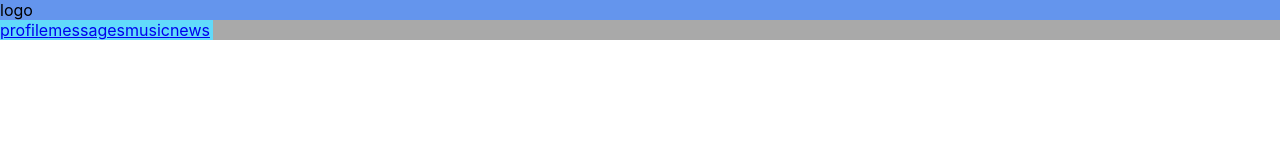
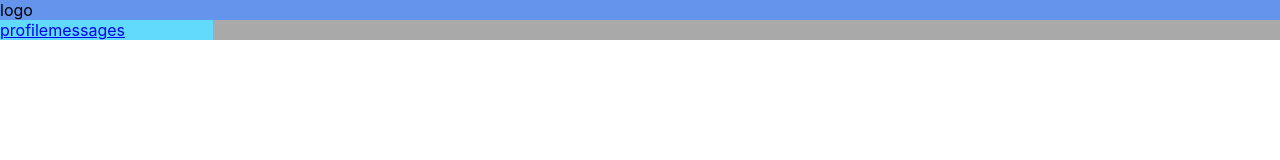
Before and after one commit to gostevVitalii/social-network-react, a React (Create React App) app: page / in a window 1280 px wide. Shown: the top 160 px of the page. Built offline with nearby package versions, Linux system fonts and the light colour scheme.

Commit message:
Changed a to NavLink

```diff
--- a/src/components/Navbar/Navbar.jsx
+++ b/src/components/Navbar/Navbar.jsx
@@ -1,13 +1,14 @@
 import React from 'react';
+import { NavLink } from 'react-router-dom';
 import s from './Navbar.module.css';
 
 const Navbar = () => {
   return (
     <div className={s.navbar}>
-      <a href="/profile">profile</a>
-      <a href="/messages">messages</a>
-      <a href="#">music</a>
-      <a href="#">news</a>
+      <NavLink to="/profile" activeClassName={s.active}>profile</NavLink>
+      <NavLink to="/messages" activeClassName={s.active}>messages</NavLink>
+      {/* <a href="#">music</a>
+      <a href="#">news</a> */}
     </div>
   )
 }
```
